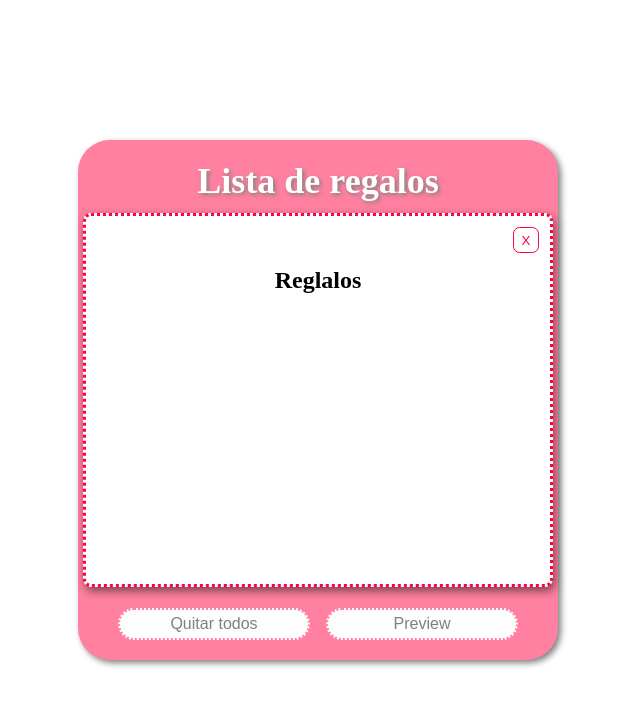
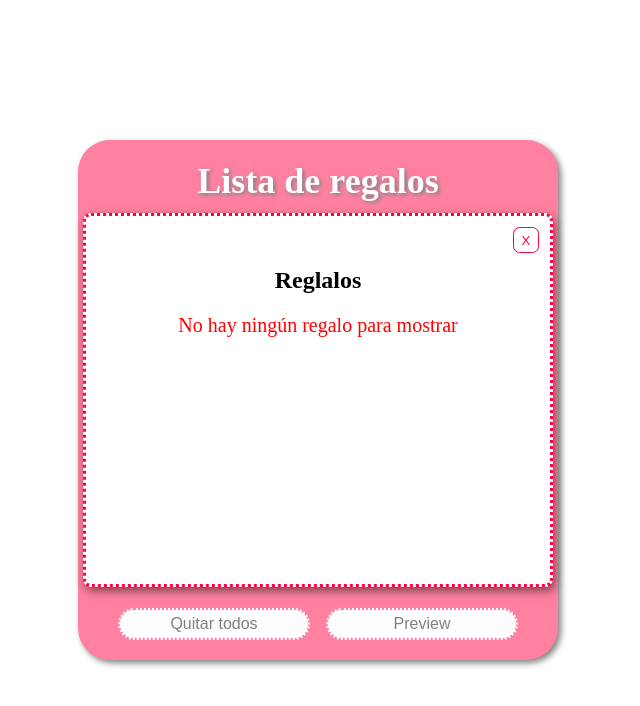
Before and after one commit to ferutizi/adviency-2022, a React (Create React App) app: page / in a window 1280 px wide. Both pictures are taken after a click on the button "Preview". Shown: the top 706 px of the page, without its empty margins (322-962 px from the left). Built offline with nearby package versions, Linux system fonts and the light colour scheme.

Commit message:
Día 20: mensaje 'no hay regalos' en modo preview

```diff
--- a/src/App.js
+++ b/src/App.js
@@ -54,7 +54,7 @@ function App() {
           />
         </div>
         <div className='gift__footer'>
-          <p className='gift__total'>Total: ${totalPrice === 0 ? null : totalPrice}</p>
+          <p className='gift__total'>Total: ${totalPrice}</p>
           <div style={{display: 'flex', gap: '1em'}}>
             <button type='button' onClick={() => setGifts([])} className='gift__button'>Quitar todos</button>
             <button type='button' className='gift__button' onClick={() => setPreview(true)}>Preview</button>
--- a/src/components/Formulario.jsx
+++ b/src/components/Formulario.jsx
@@ -71,7 +71,7 @@ const Formulario = ({
             if(!editMode && !duplicateMode) {
                 setGifts([
                     ...gifts,
-                    { id: uuidv4() }
+                    {...values, id: uuidv4()}
                 ])
             } else if(editMode) {
                 const newGifts = [...gifts];
--- a/src/components/Gifts.jsx
+++ b/src/components/Gifts.jsx
@@ -1,5 +1,5 @@
+import './Gifts.scss';
 import { useEffect } from 'react';
-import './Gifts.scss';
 
 const Gifts = ({ gifts,
     setGifts,
@@ -63,7 +63,7 @@ const Gifts = ({ gifts,
 
     return(
         <div className='gift__list items'>
-            {gifts !== '' ?
+            {gifts != '' ?
                 gifts.map(item =>
                     <div key={item.id} className='items__container'>
                         <div className='items__flex'>
--- a/src/components/Preview.jsx
+++ b/src/components/Preview.jsx
@@ -1,13 +1,17 @@
-import Modal from "./Modal"
+import './Preview.scss';
+import Modal from "./Modal";
 
 const Preview = ({ preview, setPreview, gifts }) => {
     return(
         <Modal setDependency={setPreview} dependency={preview}>
             <h2 style={{margin: '0'}}>Reglalos</h2>
             <div>
-            {gifts.map(item =>
-                    <p key={item.id} style={{textAlign: 'left'}}>{item.name} x{item.quantity}</p>
-            )}
+            {gifts != '' ?
+                gifts.map(item =>
+                        <p key={item.id} style={{textAlign: 'left'}}>{item.name} x{item.quantity}</p>
+                )
+                : <p className="preview__error">No hay ningún regalo para mostrar</p>
+            }
             </div>
         </Modal>
     );
--- /dev/null
+++ b/src/components/Preview.scss
@@ -0,0 +1,8 @@
+@import '../sass/mixins';
+@import '../sass/variables';
+
+.preview__error {
+    color: red;
+    font-size: 1.25em;
+    text-align: center;
+}
```
